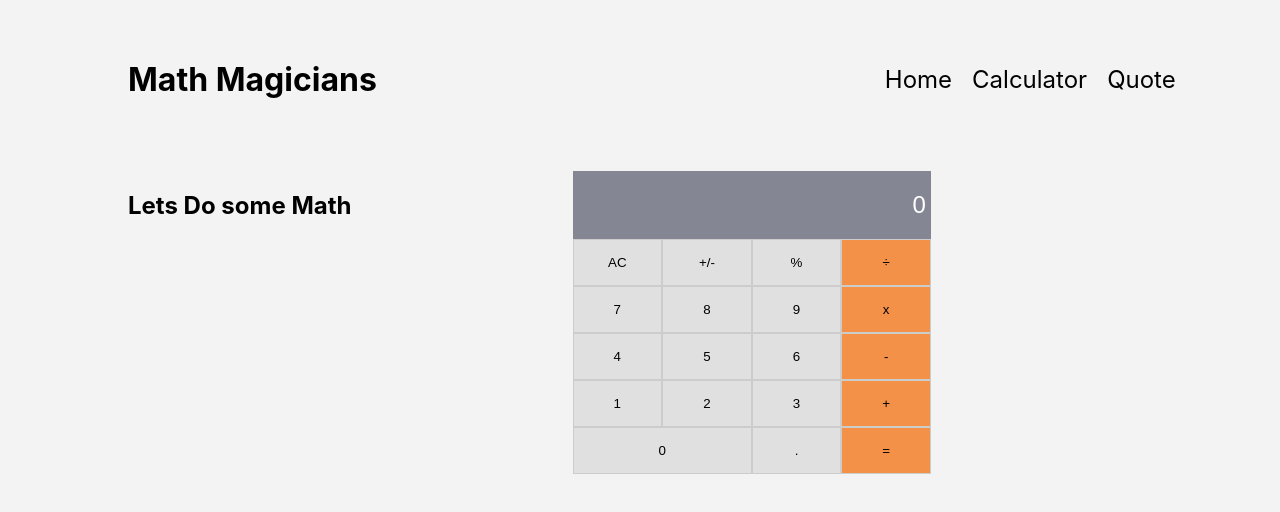
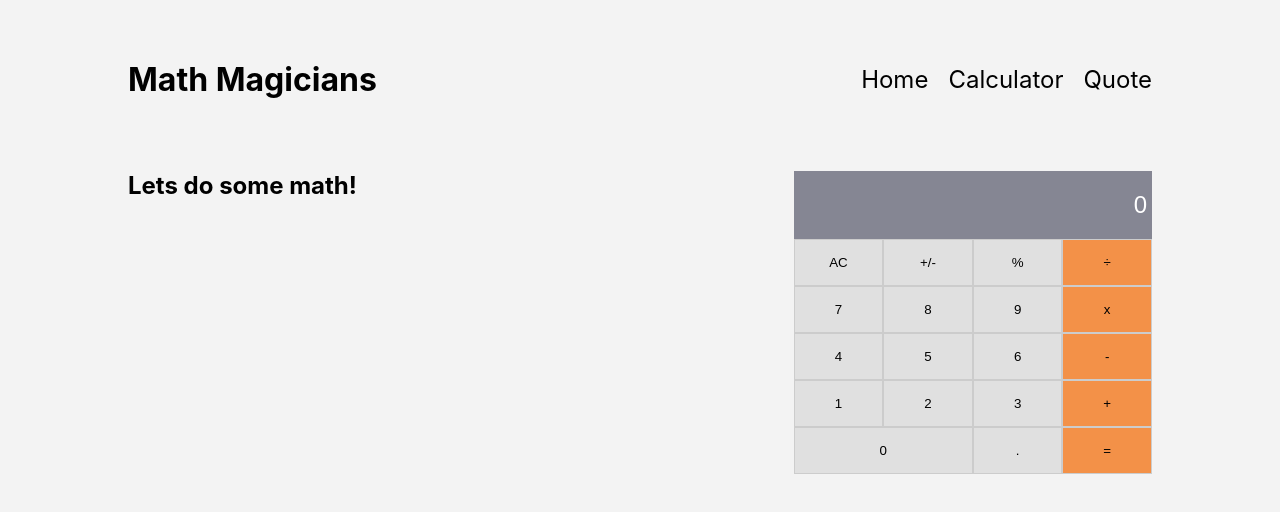
Before and after one commit to misalazeem/Math-Magicians, a React (Create React App) app: page /Calculator in a window 1280 px wide. Shown: the top 512 px of the page. Built offline with nearby package versions, Linux system fonts and the light colour scheme.

Commit message:
making required changes

```diff
--- a/src/App.css
+++ b/src/App.css
@@ -31,7 +31,6 @@
 }
 
 .navbar-menu {
-  width: 30%;
   display: flex;
   flex-direction: row;
   justify-content: space-between;
@@ -49,7 +48,7 @@
 
 .navbar-menu li {
   text-decoration: none;
-  margin-right: 20px;
+  margin-left: 20px;
   color: #000;
   font-size: 24px;
 }
@@ -60,6 +59,11 @@
   display: flex;
   flex-direction: row;
   justify-content: space-between;
+  align-items: flex-start;
+}
+
+.section h2 {
+  margin: 0;
 }
 
 .navbar-menu li:hover {
@@ -72,11 +76,9 @@
   width: 100%;
   display: flex;
   flex-direction: column;
-  text-align: center;
 }
 
 .calculator {
-  margin: 0 auto;
   width: 35%;
   text-align: center;
   display: flex;
@@ -139,6 +141,11 @@
 @media screen and (max-width: 768px) {
   .calculator {
     width: 60%;
+    margin: auto;
+  }
+
+  .section h2 {
+    margin: 30px auto;
   }
 
   .mobile-menu {
--- a/src/components/calculator.jsx
+++ b/src/components/calculator.jsx
@@ -19,7 +19,7 @@ function Calculator() {
   return (
     <>
       <div className="section">
-        <h2>Lets Do some Math</h2>
+        <h2>Lets do some math!</h2>
         <div className="calculator">
           <OutputScreen state={current} />
           <div className="keys">
```
